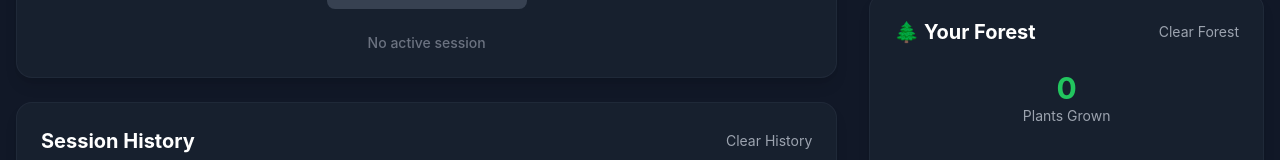
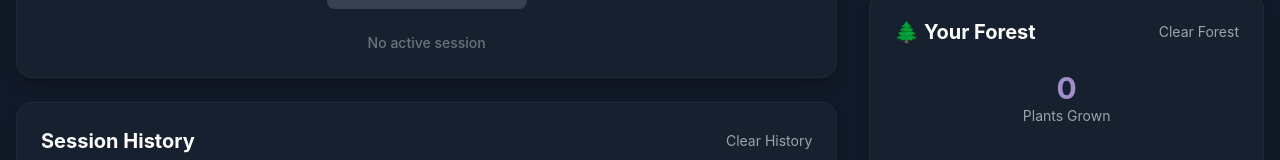
Before and after one commit to AbhinavXDayal/Timer, a React (Create React App) app in the folder study-tracker/: page / in a window 1280 px wide. Shown: the part 444-604 px from the top of the page. Built offline with nearby package versions, Linux system fonts and the light colour scheme.

Commit message:
Update message here

```diff
--- a/study-tracker/src/App.tsx
+++ b/study-tracker/src/App.tsx
@@ -439,7 +439,7 @@ const App: React.FC = () => {
 
   const getProgressColor = () => {
     if (!cycleSession) return '#3b82f6';
-    return cycleSession.currentPhase === 'focus' ? '#22c55e' : '#f59e0b';
+    return cycleSession.currentPhase === 'focus' ? '#a08dcc' : '#f59e0b';
   };
 
   return (
--- a/study-tracker/tailwind.config.js
+++ b/study-tracker/tailwind.config.js
@@ -6,9 +6,9 @@ module.exports = {
   theme: {
     extend: {
       colors: {
-        'forest-green': '#22c55e',
-        'forest-dark': '#15803d',
-        'forest-light': '#4ade80',
+        'forest-green': '#a08dcc',
+        'forest-dark': '#8f79c5',
+        'forest-light': '#c3b2ea',
       },
       animation: {
         'grow': 'grow 0.5s ease-out',
```
